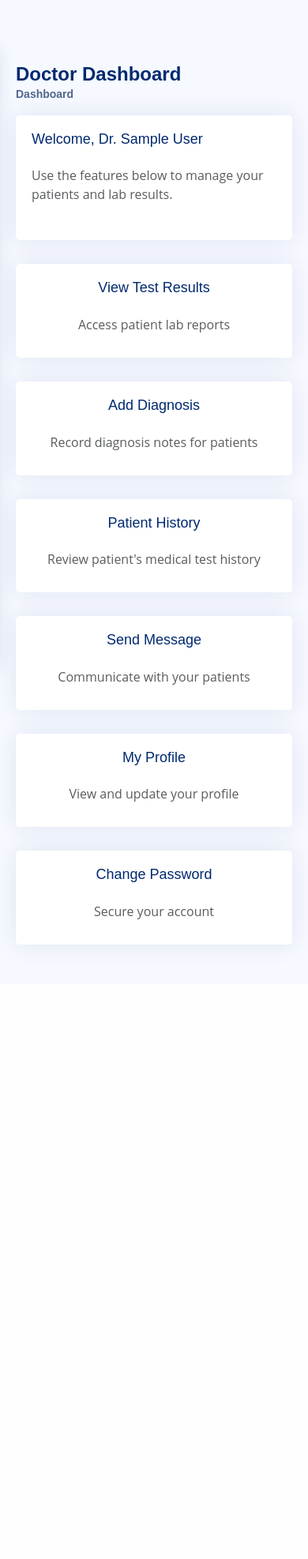
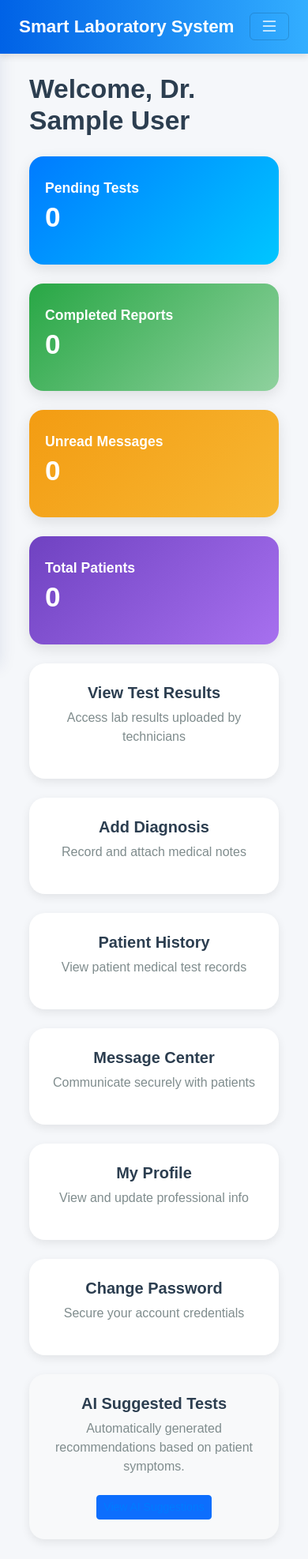
Before and after one commit to kelvin517/smart_lab_system, a PHP site: page /Smart-Laboratory/doctor/dashboard.php in a window 390 px wide. Shown: the whole page at 79% size. Before the commit the page ends 1209 px from the top, so only its background shows below. Run offline with PHP 8.4, Linux system fonts and the light colour scheme; the visitor is signed in with stand-in values (Sample User, id 1); data that the repository does not hold is empty.

Commit message:
feat(doctor-dashboard): enhance UI, layout, and navigation for Smart Laboratory doctor panel
- Added responsive top navigation bar with profile and logout menu
- Improved dashboard grid layout for balanced and modern look (3 cards per row)
- Expanded feature cards to span full width from sidebar to right edge
- Enhanced card styling with hover effects, shadows, and modern typography
- Fixed session handling and database integration for doctor info
- Resolved layout issue to ensure all content starts after sidebar
- Improved visibility of key doctor functions: View Results, Add Diagnosis, Patient History, Send Message, Profile, and Change Password
- Prepared dashboard for future AI-assisted symptom analysis integration

```diff
--- a/doctor/dashboard.php
+++ b/doctor/dashboard.php
@@ -4,119 +4,229 @@ error_reporting(E_ALL);
 ini_set('display_errors', 1);
 
 session_start();
-require_once '../config/db.php'; // Ensure this file exists and has correct DB credentials
+require_once '../config/db.php';
 
-// ✅ Check session variable properly
+// Session check
 if (!isset($_SESSION['doctor_id']) || empty($_SESSION['doctor_id'])) {
     header("Location: doctor_login.php");
     exit;
 }
 
-// ✅ Ensure doctor_name is set
-$doctor_name = isset($_SESSION['doctor_name']) ? $_SESSION['doctor_name'] : 'Doctor';
+$doctor_id = $_SESSION['doctor_id'];
+$doctor_name = $_SESSION['doctor_name'] ?? 'Doctor';
 
-// ✅ Include header and sidebar safely
-$header_path = __DIR__ . '/includes/header.php';
-$sidebar_path = __DIR__ . '/includes/sidebar.php';
+// Fetch Dashboard Statistics
+$stats = [
+    'pending_tests' => 0,
+    'completed_reports' => 0,
+    'unread_messages' => 0,
+    'total_patients' => 0
+];
 
-if (!file_exists($header_path) || !file_exists($sidebar_path)) {
-    die("<h3 style='color:red;'>Error: Missing include files (header.php or sidebar.php)</h3>");
+try {
+    // Pending tests
+    $result = $conn->query("SELECT COUNT(*) AS count FROM bookings WHERE status='Pending' AND assigned_doctor='$doctor_id'");
+    $stats['pending_tests'] = $result->fetch_assoc()['count'] ?? 0;
+
+    // Completed reports
+    $result = $conn->query("SELECT COUNT(*) AS count FROM bookings WHERE status='Completed' AND assigned_doctor='$doctor_id'");
+    $stats['completed_reports'] = $result->fetch_assoc()['count'] ?? 0;
+
+    // Unread messages
+    $result = $conn->query("SELECT COUNT(*) AS count FROM messages WHERE receiver_id='$doctor_id' AND receiver_role='doctor' AND is_read=0");
+    $stats['unread_messages'] = $result->fetch_assoc()['count'] ?? 0;
+
+    // Total patients
+    $result = $conn->query("SELECT COUNT(DISTINCT patient_id) AS count FROM bookings WHERE assigned_doctor='$doctor_id'");
+    $stats['total_patients'] = $result->fetch_assoc()['count'] ?? 0;
+} catch (Exception $e) {
+    error_log("Dashboard query error: " . $e->getMessage());
 }
 
-include $header_path;
-include $sidebar_path;
+// Include reusable files
+include __DIR__ . '/includes/header.php';
+include __DIR__ . '/includes/sidebar.php';
 ?>
 
-<main id="main" class="main">
-  <div class="pagetitle">
-    <h1>Doctor Dashboard</h1>
-    <nav>
-      <ol class="breadcrumb">
-        <li class="breadcrumb-item active">Dashboard</li>
-      </ol>
-    </nav>
+<style>
+  body {
+    font-family: 'Poppins', sans-serif;
+    background: #f5f7fa;
+  }
+
+  /* Navbar */
+  .top-navbar {
+    position: sticky;
+    top: 0;
+    z-index: 1020;
+    background: linear-gradient(90deg, #0062E6, #33AEFF);
+    color: #fff;
+    padding: 0.75rem 1.5rem;
+    box-shadow: 0 4px 8px rgba(0,0,0,0.1);
+  }
+
+  .top-navbar .navbar-brand {
+    font-weight: 700;
+    font-size: 1.4rem;
+    color: #fff;
+    text-decoration: none;
+  }
+
+  .top-navbar .nav-link {
+    color: #fff !important;
+    font-weight: 500;
+    margin-right: 1rem;
+    transition: 0.3s;
+  }
+
+  .top-navbar .nav-link:hover {
+    text-decoration: underline;
+    color: #eaf4ff !important;
+  }
+
+  .top-navbar .dropdown-menu {
+    min-width: 200px;
+  }
+
+  .dashboard-wrapper {
+    margin-left: 300px;
+    padding: 40px;
+    background: #f5f7fa;
+    min-height: 100vh;
+  }
+
+  .dashboard-title {
+    font-size: 2.1rem;
+    font-weight: 700;
+    color: #2c3e50;
+    margin-bottom: 25px;
+  }
+
+  /* Stat Cards */
+  .stat-card {
+    border-radius: 18px;
+    padding: 30px 20px;
+    color: #fff;
+    transition: all 0.3s ease;
+    box-shadow: 0 6px 18px rgba(0,0,0,0.1);
+  }
+
+  .stat-card:hover {
+    transform: translateY(-6px);
+    box-shadow: 0 10px 25px rgba(0,0,0,0.15);
+  }
+
+  .stat-card h5 {
+    font-size: 1.1rem;
+    font-weight: 600;
+    margin-bottom: 5px;
+  }
+
+  .stat-card h2 {
+    font-size: 2.2rem;
+    font-weight: 700;
+  }
+
+  .bg-blue { background: linear-gradient(135deg, #007bff, #00c6ff); }
+  .bg-green { background: linear-gradient(135deg, #28a745, #8fd19e); }
+  .bg-orange { background: linear-gradient(135deg, #f39c12, #f7b733); }
+  .bg-purple { background: linear-gradient(135deg, #6f42c1, #a770ef); }
+
+  /* Info Cards */
+  .info-card {
+    background: #fff;
+    border-radius: 20px;
+    box-shadow: 0 4px 12px rgba(0,0,0,0.08);
+    padding: 25px;
+    text-align: center;
+    transition: 0.3s;
+  }
+
+  .info-card:hover {
+    transform: translateY(-6px);
+    box-shadow: 0 10px 25px rgba(0,0,0,0.12);
+  }
+
+  .info-card h5 {
+    color: #2c3e50;
+    font-size: 1.25rem;
+    font-weight: 600;
+  }
+
+  .info-card p {
+    color: #7f8c8d;
+  }
+
+  .info-card a {
+    color: #007bff;
+    font-weight: 500;
+  }
+
+  @media (max-width: 992px) {
+    .dashboard-wrapper { margin-left: 0; padding: 25px; }
+  }
+</style>
+
+<!-- ✅ NAVBAR -->
+<nav class="navbar navbar-expand-lg top-navbar">
+  <a class="navbar-brand" href="dashboard.php">Smart Laboratory System</a>
+
+  <button class="navbar-toggler text-white" type="button" data-bs-toggle="collapse" data-bs-target="#doctorNavbar">
+    <i class="bi bi-list" style="font-size: 1.5rem;"></i>
+  </button>
+
+  <div class="collapse navbar-collapse justify-content-end" id="doctorNavbar">
+    <ul class="navbar-nav align-items-center">
+      <li class="nav-item"><a class="nav-link" href="dashboard.php"><i class="bi bi-speedometer2"></i> Dashboard</a></li>
+      <li class="nav-item"><a class="nav-link" href="send_message.php"><i class="bi bi-envelope"></i> Messages</a></li>
+      <li class="nav-item"><a class="nav-link" href="reports.php"><i class="bi bi-bar-chart-line"></i> Reports</a></li>
+
+      <li class="nav-item dropdown">
+        <a class="nav-link dropdown-toggle d-flex align-items-center" href="#" id="profileDropdown" role="button" data-bs-toggle="dropdown">
+          <img src="../assets/img/doctor-avatar.png" alt="Profile" class="rounded-circle me-2" width="35" height="35">
+          <?= htmlspecialchars($doctor_name) ?>
+        </a>
+        <ul class="dropdown-menu dropdown-menu-end">
+          <li><a class="dropdown-item" href="profile.php"><i class="bi bi-person"></i> My Profile</a></li>
+          <li><a class="dropdown-item" href="change_password.php"><i class="bi bi-lock"></i> Change Password</a></li>
+          <li><hr class="dropdown-divider"></li>
+          <li><a class="dropdown-item text-danger" href="logout.php"><i class="bi bi-box-arrow-right"></i> Logout</a></li>
+        </ul>
+      </li>
+    </ul>
   </div>
+</nav>
 
-  <section class="section dashboard">
-    <div class="row">
+<!-- ✅ DASHBOARD CONTENT -->
+<div class="dashboard-wrapper">
+  <div class="container-fluid">
+    <h1 class="dashboard-title">Welcome, Dr. <?= htmlspecialchars($doctor_name) ?></h1>
 
-      <!-- Welcome Card -->
-      <div class="col-12">
-        <div class="card info-card">
-          <div class="card-body">
-            <h5 class="card-title">Welcome, Dr. <?= htmlspecialchars($doctor_name) ?></h5>
-            <p class="text-muted">Use the features below to manage your patients and lab results.</p>
-          </div>
+    <!-- Stats -->
+    <div class="row g-4 mb-4">
+      <div class="col-lg-3 col-md-6"><div class="stat-card bg-blue"><h5>Pending Tests</h5><h2><?= $stats['pending_tests'] ?></h2></div></div>
+      <div class="col-lg-3 col-md-6"><div class="stat-card bg-green"><h5>Completed Reports</h5><h2><?= $stats['completed_reports'] ?></h2></div></div>
+      <div class="col-lg-3 col-md-6"><div class="stat-card bg-orange"><h5>Unread Messages</h5><h2><?= $stats['unread_messages'] ?></h2></div></div>
+      <div class="col-lg-3 col-md-6"><div class="stat-card bg-purple"><h5>Total Patients</h5><h2><?= $stats['total_patients'] ?></h2></div></div>
+    </div>
+
+    <!-- Function Cards -->
+    <div class="row g-4">
+      <div class="col-lg-4 col-md-6"><div class="info-card"><a href="view_results.php"><h5>View Test Results</h5><p>Access lab results uploaded by technicians</p></a></div></div>
+      <div class="col-lg-4 col-md-6"><div class="info-card"><a href="add_diagnosis.php"><h5>Add Diagnosis</h5><p>Record and attach medical notes</p></a></div></div>
+      <div class="col-lg-4 col-md-6"><div class="info-card"><a href="patient_history.php"><h5>Patient History</h5><p>View patient medical test records</p></a></div></div>
+      <div class="col-lg-4 col-md-6"><div class="info-card"><a href="send_message.php"><h5>Message Center</h5><p>Communicate securely with patients</p></a></div></div>
+      <div class="col-lg-4 col-md-6"><div class="info-card"><a href="profile.php"><h5>My Profile</h5><p>View and update professional info</p></a></div></div>
+      <div class="col-lg-4 col-md-6"><div class="info-card"><a href="change_password.php"><h5>Change Password</h5><p>Secure your account credentials</p></a></div></div>
+
+      <!-- AI Suggested Tests -->
+      <div class="col-lg-12">
+        <div class="info-card bg-light">
+          <h5>AI Suggested Tests</h5>
+          <p>Automatically generated recommendations based on patient symptoms.</p>
+          <a href="ai_suggestions.php" class="btn btn-primary btn-sm mt-2">View AI Suggestions</a>
         </div>
       </div>
-
-      <!-- Features Grid -->
-      <div class="col-md-6 col-lg-4">
-        <div class="card info-card text-center">
-          <div class="card-body">
-            <a href="view_results.php" class="stretched-link text-decoration-none">
-              <h5 class="card-title">View Test Results</h5>
-              <p class="card-text text-muted">Access patient lab reports</p>
-            </a>
-          </div>
-        </div>
-      </div>
-
-      <div class="col-md-6 col-lg-4">
-        <div class="card info-card text-center">
-          <div class="card-body">
-            <a href="add_diagnosis.php" class="stretched-link text-decoration-none">
-              <h5 class="card-title">Add Diagnosis</h5>
-              <p class="card-text text-muted">Record diagnosis notes for patients</p>
-            </a>
-          </div>
-        </div>
-      </div>
-
-      <div class="col-md-6 col-lg-4">
-        <div class="card info-card text-center">
-          <div class="card-body">
-            <a href="patient_history.php" class="stretched-link text-decoration-none">
-              <h5 class="card-title">Patient History</h5>
-              <p class="card-text text-muted">Review patient's medical test history</p>
-            </a>
-          </div>
-        </div>
-      </div>
-
-      <div class="col-md-6 col-lg-4">
-        <div class="card info-card text-center">
-          <div class="card-body">
-            <a href="send_message.php" class="stretched-link text-decoration-none">
-              <h5 class="card-title">Send Message</h5>
-              <p class="card-text text-muted">Communicate with your patients</p>
-            </a>
-          </div>
-        </div>
-      </div>
-
-      <div class="col-md-6 col-lg-4">
-        <div class="card info-card text-center">
-          <div class="card-body">
-            <a href="profile.php" class="stretched-link text-decoration-none">
-              <h5 class="card-title">My Profile</h5>
-              <p class="card-text text-muted">View and update your profile</p>
-            </a>
-          </div>
-        </div>
-      </div>
-
-      <div class="col-md-6 col-lg-4">
-        <div class="card info-card text-center">
-          <div class="card-body">
-            <a href="change_password.php" class="stretched-link text-decoration-none">
-              <h5 class="card-title">Change Password</h5>
-              <p class="card-text text-muted">Secure your account</p>
-            </a>
-          </div>
-        </div>
-      </div>
-
     </div>
-  </section>
-</main>
+  </div>
+</div>
```
Also changed, not shown: admin/dashboard.php (+61 -51 lines).
